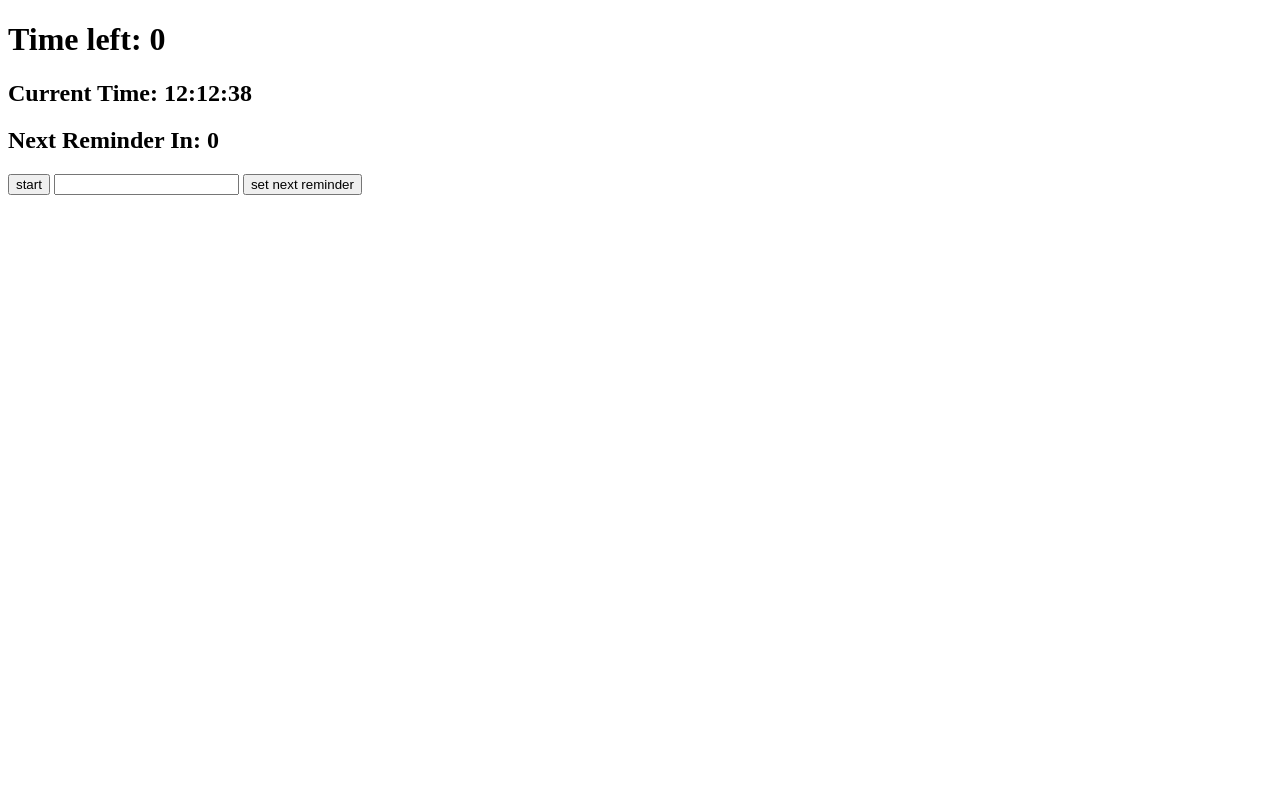
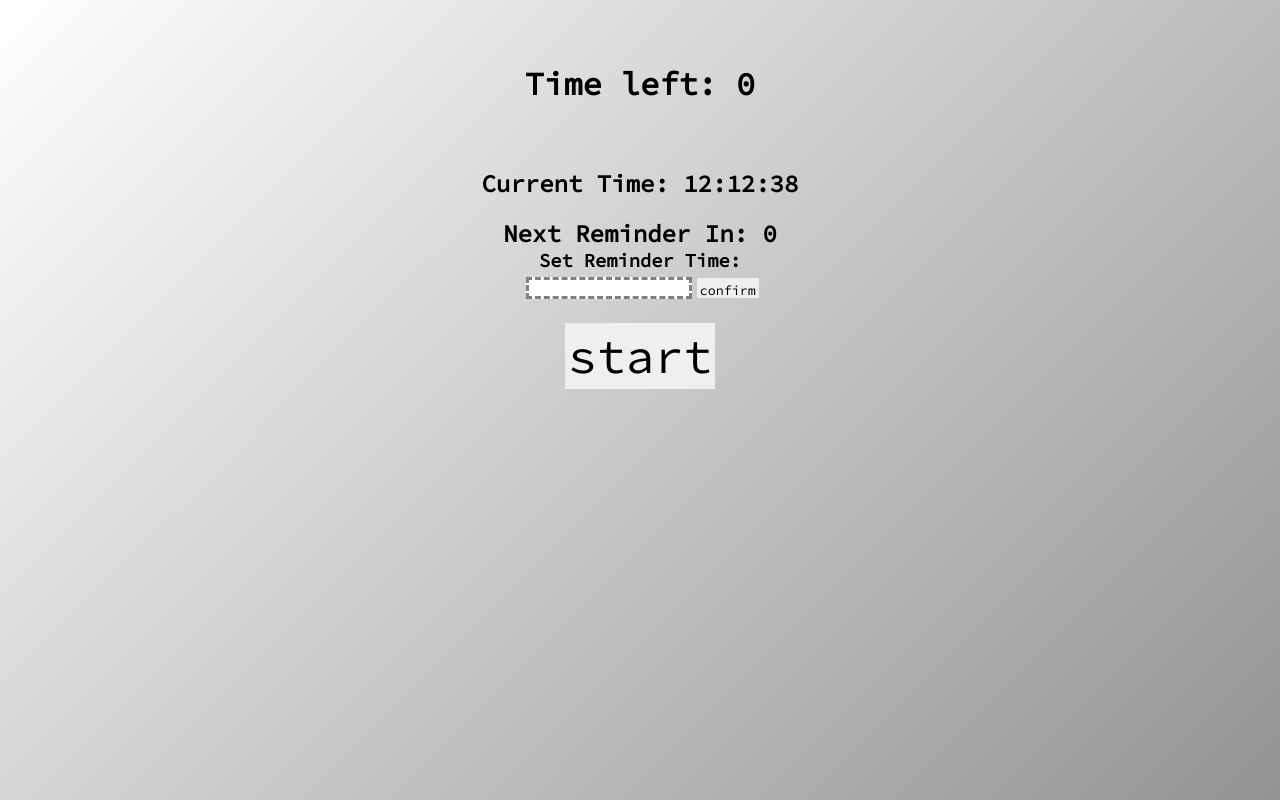
Before and after one commit to Technical27/timer, a plain HTML site: page index.html in a window 1280 px wide. Drawn offline with nearby package versions, Linux system fonts and the light colour scheme.

Commit message:
styled page and fixed some bugs

```diff
--- /dev/null
+++ b/index.css
@@ -0,0 +1,60 @@
+@import url('https://fonts.googleapis.com/css?family=Source+Code+Pro&display=swap');
+
+* {
+  margin: 0;
+  padding: 0;
+  border: 0;
+  font-family: 'Source Code Pro', monospace, sans-serif;
+}
+
+html {
+  background: linear-gradient(-45deg, rgba(147,147,147,1) 0%, rgba(255,255,255,1) 100%);
+  height: 100%;
+}
+
+.flex {
+  display: flex;
+  align-items: center;
+  align-content: center;
+}
+
+.column {
+  flex-direction: column;
+}
+
+.row {
+  flex-direction: row;
+}
+
+h1 {
+  margin: 4rem;
+}
+
+#rvalue {
+  margin: 0.3rem;
+  height: 1rem;
+  border: 0.2rem dashed grey;
+}
+
+#rvalue:focus {
+  border: 0.2rem dashed black;
+}
+
+#rconfirm {
+  height: 1.2rem;
+}
+
+#rbox {
+  margin: 1.2rem;
+}
+
+button {
+  padding: 0.2rem;
+}
+
+#start {
+  font-size: 3rem;
+}
+#sstop {
+  font-size: 3rem;
+}
--- a/index.html
+++ b/index.html
@@ -2,15 +2,27 @@
 <html>
   <head>
     <title>timer</title>
+    <link href='index.css' rel='stylesheet' type='text/css'>
   </head>
   <body>
-    <h1>Time left: <span id="time">0</span></h1>
-    <h2>Current Time: <span id="ctime"></span></h2>
-    <h2>Next Reminder In: <span id="rtime">0</span></h2>
-    <button id="start">start</button>
-    <input type="text" id="rvalue">
-    <button id="rconfirm">set next reminder</button>
-    <button id="sstop" style="display: none;">stop alarm</button>
+    <div class="flex column">
+      <h1>Time left: <span id="time">0</span></h1>
+      <h2>Current Time: <span id="ctime"></span></h2>
+      <div id="rbox" class="flex column">
+        <h2>Next Reminder In: <span id="rtime">0</span></h2>
+        <div class="flex column">
+          <h3>Set Reminder Time:</h3>
+          <div class="flex row">
+            <input type="text" id="rvalue">
+            <button id="rconfirm">confirm</button>
+          </div>
+        </div>
+      </div>
+      <div class="flex column">
+        <button id="start">start</button>
+        <button id="sstop" style="display: none;">stop alarm</button>
+      </div>
+    </div>
     <script src="https://cdnjs.cloudflare.com/ajax/libs/moment.js/2.24.0/moment.min.js"></script>
     <script src="https://cdnjs.cloudflare.com/ajax/libs/jquery/3.4.1/jquery.min.js"></script>
     <script src="index.js"></script>
--- a/index.js
+++ b/index.js
@@ -26,7 +26,6 @@ const updateTime = () => {
   if (remindTime) {
     $('#rtime').html(formatTime(remindTime.diff(currentTime)));
     if (remindTime.diff(currentTime, 'seconds') < 1 && reminderActive) {
-      startTime = moment();
       remindTime = undefined;
       reminderActive = false;
       $('#sstop').show();
@@ -36,7 +35,6 @@ const updateTime = () => {
 };
 
 $(document).ready(() => {
-  startTime = moment();
   updateTime();
   setInterval(updateTime, 1000);
   $('#start').click(() => {
@@ -56,8 +54,11 @@ $(document).ready(() => {
   $('#rconfirm').click(() => {
     const rvalue = parseInt($('#rvalue').val());
     if (isNaN(rvalue)) return;
+    if (!reminderActive) {
+      startTime = moment();
+      reminderActive = true;
+    }
     remindTime = startTime.clone().add(rvalue, 'minutes');
-    reminderActive = true;
   });
   $('#sstop').click(() => {
     sound.pause();
```
